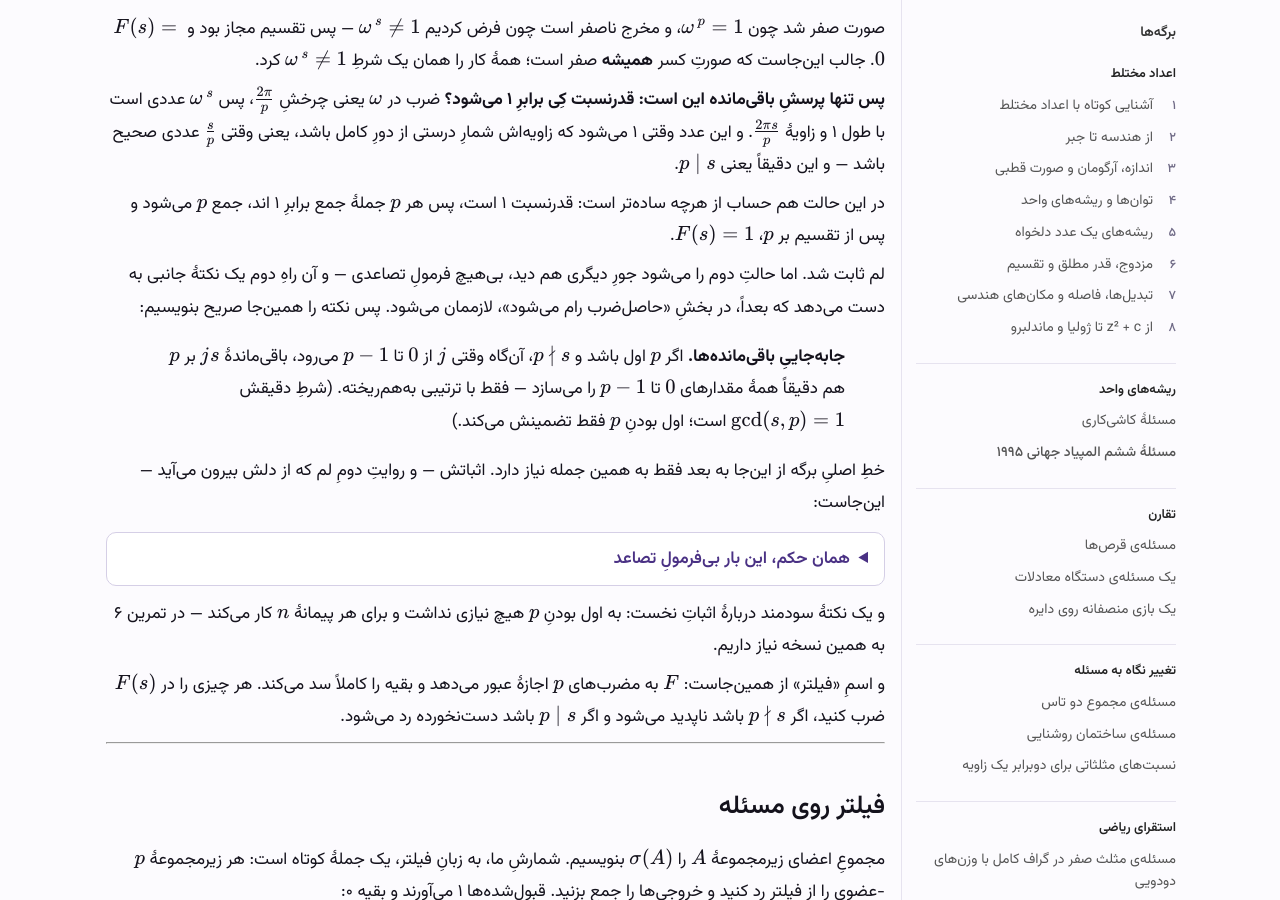
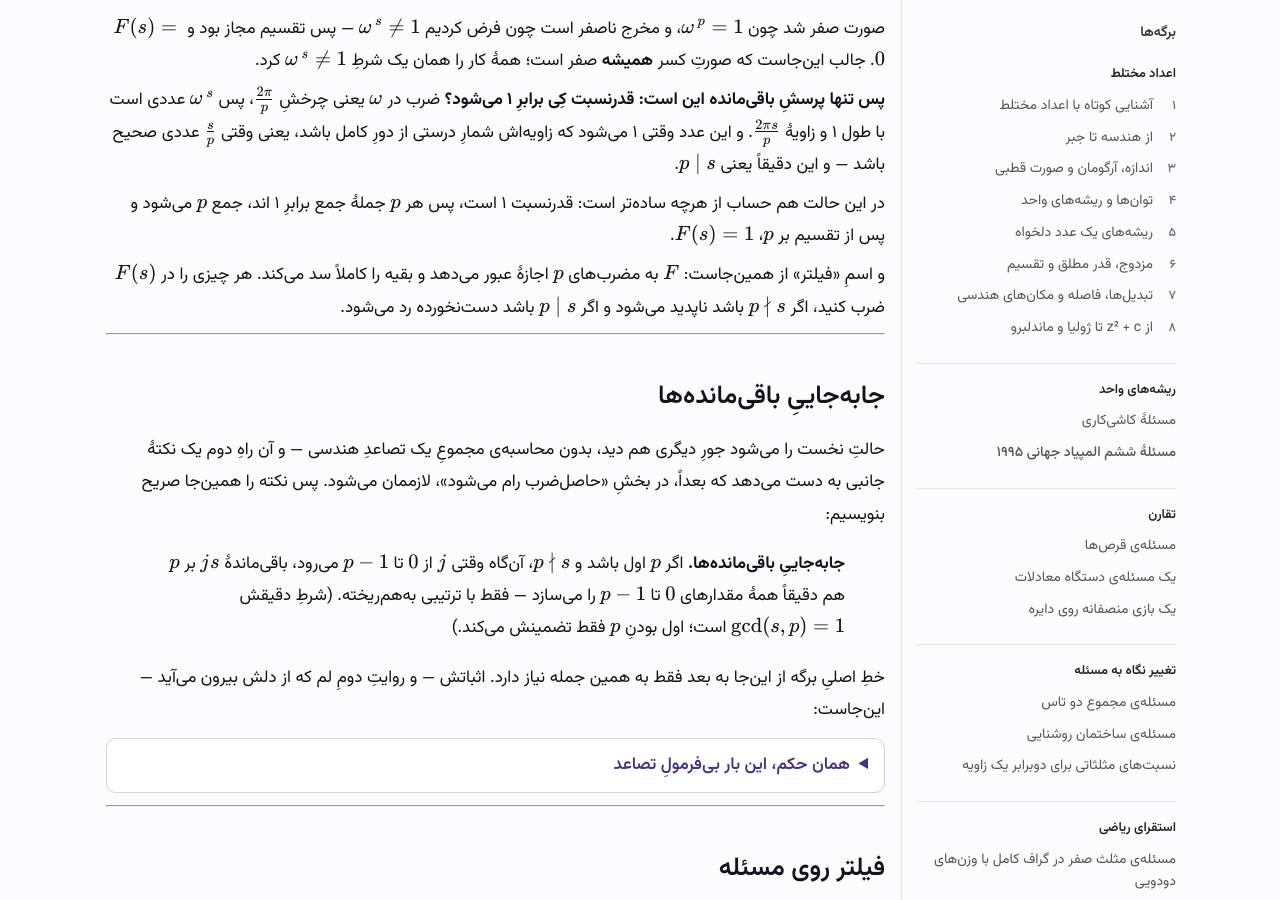
Before and after one commit to pooyarezaie/Fractal-Notes, a Jekyll site: the page built from problem-solving/roots-of-unity/imo-1995-subset-sums.md, in a window 1280 px wide and 900 px high, scrolled down 2885 px. Built offline with Jekyll 4.4.1, drawn with Linux system fonts in a browser that asks for light colours.

Commit message:
Let the filter section end on its conclusion, and give the permutation its own section
The filter section proved its lemma and then kept going — a remark about
primality, the residue-permutation fact, its folded proof — before finally
naming what a filter is. The payoff sat four paragraphs past the proof.

- Move «و اسمِ «فیلتر» از همین‌جاست» directly after the two cases, so the
  section closes on what F actually does.
- Cut the aside about the geometric-series proof not needing primality. It
  was the only place saying so, and تمرین ۶ applies the filter to a
  composite modulus, so fold that justification into the exercise's own
  answer where it is used.
- Give «جابه‌جاییِ باقی‌مانده‌ها» its own section between the filter and
  «فیلتر روی مسئله»: the statement in the main line, its proof still folded.
  It is a side fact needed later, not part of proving the lemma, and the
  section break now says so.

Co-Authored-By: Claude Opus 5 (1M context) <noreply@anthropic.com>

```diff
--- a/problem-solving/roots-of-unity/imo-1995-subset-sums.md
+++ b/problem-solving/roots-of-unity/imo-1995-subset-sums.md
@@ -142,7 +142,13 @@ $$
 
 در این حالت هم حساب از هرچه ساده‌تر است: قدرنسبت ۱ است، پس هر $p$ جملهٔ جمع برابرِ ۱ اند، جمع $p$ می‌شود و پس از تقسیم بر $p$، $F(s) = 1$.
 
-لم ثابت شد. اما حالتِ دوم را می‌شود جورِ دیگری هم دید، بی‌هیچ فرمولِ تصاعدی — و آن راهِ دوم یک نکتهٔ جانبی به دست می‌دهد که بعداً، در بخشِ «حاصل‌ضرب رام می‌شود»، لازممان می‌شود. پس نکته را همین‌جا صریح بنویسیم:
+و اسمِ «فیلتر» از همین‌جاست: $F$ به مضرب‌های $p$ اجازهٔ عبور می‌دهد و بقیه را کاملاً سد می‌کند. هر چیزی را در $F(s)$ ضرب کنید، اگر $p \nmid s$ باشد ناپدید می‌شود و اگر $p \mid s$ باشد دست‌نخورده رد می‌شود.
+
+---
+
+## جابه‌جاییِ باقی‌مانده‌ها
+
+حالتِ نخست را می‌شود جورِ دیگری هم دید، بدون محاسبه‌ی مجموعِ یک تصاعدِ هندسی — و آن راهِ دوم یک نکتهٔ جانبی به دست می‌دهد که بعداً، در بخشِ «حاصل‌ضرب رام می‌شود»، لازممان می‌شود. پس نکته را همین‌جا صریح بنویسیم:
 
 > **جابه‌جاییِ باقی‌مانده‌ها.** اگر $p$ اول باشد و $p \nmid s$، آن‌گاه وقتی $j$ از $0$ تا $p-1$ می‌رود، باقی‌ماندهٔ $js$ بر $p$ هم دقیقاً همهٔ مقدارهای $0$ تا $p-1$ را می‌سازد — فقط با ترتیبی به‌هم‌ریخته. (شرطِ دقیقش $\gcd(s, p) = 1$ است؛ اول بودنِ $p$ فقط تضمینش می‌کند.)
 
@@ -174,10 +180,6 @@ $$
 **گامِ سوم: پس این جمع، جمعِ همهٔ ریشه‌هاست.** دو گامِ بالا را کنار هم بگذارید: اعدادِ $\omega^{\,js}$ به ازای $j = 0, 1, \dots, p-1$ چیزی نیستند جز $1, \omega, \omega^2, \dots, \omega^{\,p-1}$ — همهٔ $p$ ریشهٔ واحد، هر کدام دقیقاً یک بار، فقط به ترتیبی دیگر. و ترتیب که در جمع فرقی نمی‌کند؛ پس این جمع همان [جمعِ همهٔ ریشه‌های واحد است، که صفر است](/complex-numbers/roots-of-unity). دوباره $F(s) = 0$.
 
 </details>
-
-و یک نکتهٔ سودمند دربارهٔ اثباتِ نخست: به اول بودنِ $p$ هیچ نیازی نداشت و برای هر پیمانهٔ $n$ کار می‌کند — در تمرین ۶ به همین نسخه نیاز داریم.
-
-و اسمِ «فیلتر» از همین‌جاست: $F$ به مضرب‌های $p$ اجازهٔ عبور می‌دهد و بقیه را کاملاً سد می‌کند. هر چیزی را در $F(s)$ ضرب کنید، اگر $p \nmid s$ باشد ناپدید می‌شود و اگر $p \mid s$ باشد دست‌نخورده رد می‌شود.
 
 ---
 
@@ -623,7 +625,7 @@ $$
 <details class="exercise" markdown="1">
 <summary>پاسخ</summary>
 
-فیلتر را این بار تک‌متغیره به کار بیندازید — قیدِ اندازه نداریم، پس $y$ لازم نیست. با $\omega$ی به طول ۱ و زاویهٔ $\frac{2\pi}{n}$:
+این‌جا پیمانه $n$ است که لازم نیست اول باشد — اما اشکالی ندارد: اثباتِ فیلتر با تصاعدِ هندسی هیچ‌جا به اول بودنِ پیمانه تکیه نکرد، پس $F$ برای هر $n$ همان‌طور کار می‌کند. فیلتر را این بار تک‌متغیره به کار بیندازید — قیدِ اندازه نداریم، پس $y$ لازم نیست. با $\omega$ی به طول ۱ و زاویهٔ $\frac{2\pi}{n}$:
 
 $$
 N = \frac{1}{n}\sum_{j=0}^{n-1}\; \prod_{k=1}^{n}\left(1 + \omega^{\,jk}\right)
```
